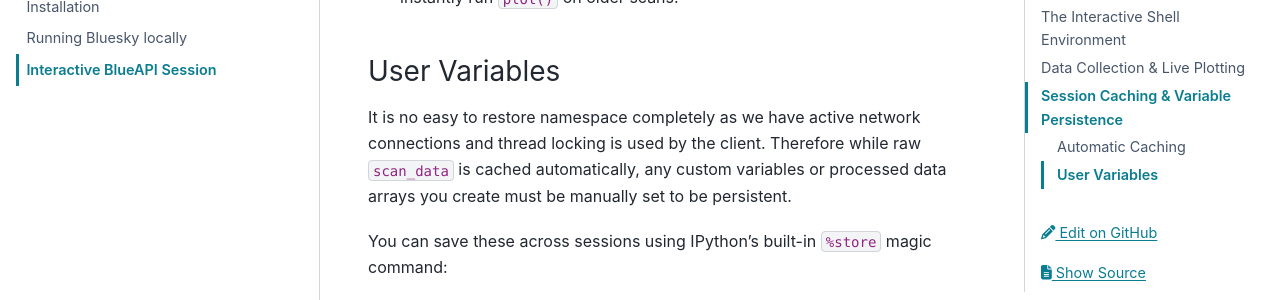
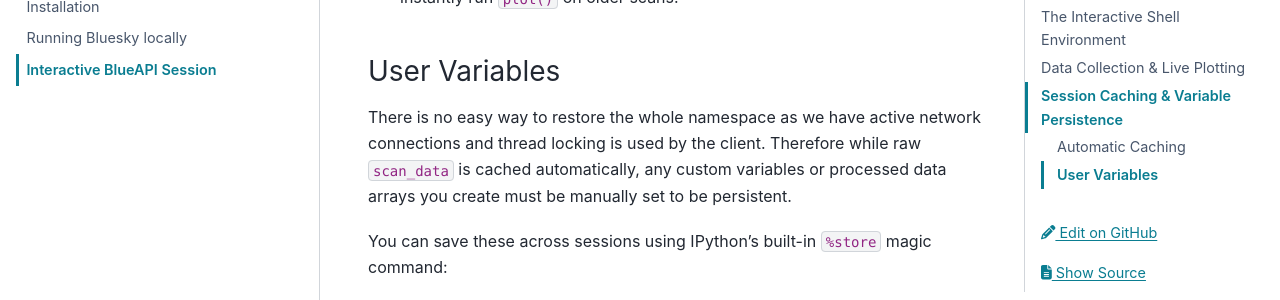
Before and after one commit to DiamondLightSource/sm-bluesky, a Sphinx documentation site: the page built from docs/tutorials/3_blueapi_session.rst, in a window 1280 px wide and 900 px high, scrolled down 2994 px. Shown: the part 153-453 px from the top of the window. Built offline with Sphinx 7.4.7 and the PyData theme 0.15.4, drawn with Linux system fonts in a browser that asks for light colours; pages that are not in the unit, such as notebooks, are missing from menus; the version number could not be read and is left out.

Commit message:
correct docs

```diff
--- a/docs/tutorials/3_blueapi_session.rst
+++ b/docs/tutorials/3_blueapi_session.rst
@@ -110,7 +110,7 @@ Automatic Caching
 User Variables
 ^^^^^^^^^^^^^^
 
-It is no easy to restore namespace completely as we have active network connections and thread locking is used by the client. Therefore while raw ``scan_data`` is cached automatically, any custom variables or processed data arrays you create must be manually set to be persistent.
+There is no easy way to restore the whole namespace as we have active network connections and thread locking is used by the client. Therefore while raw ``scan_data`` is cached automatically, any custom variables or processed data arrays you create must be manually set to be persistent.
 
 You can save these across sessions using IPython's built-in ``%store`` magic command:
 
```
